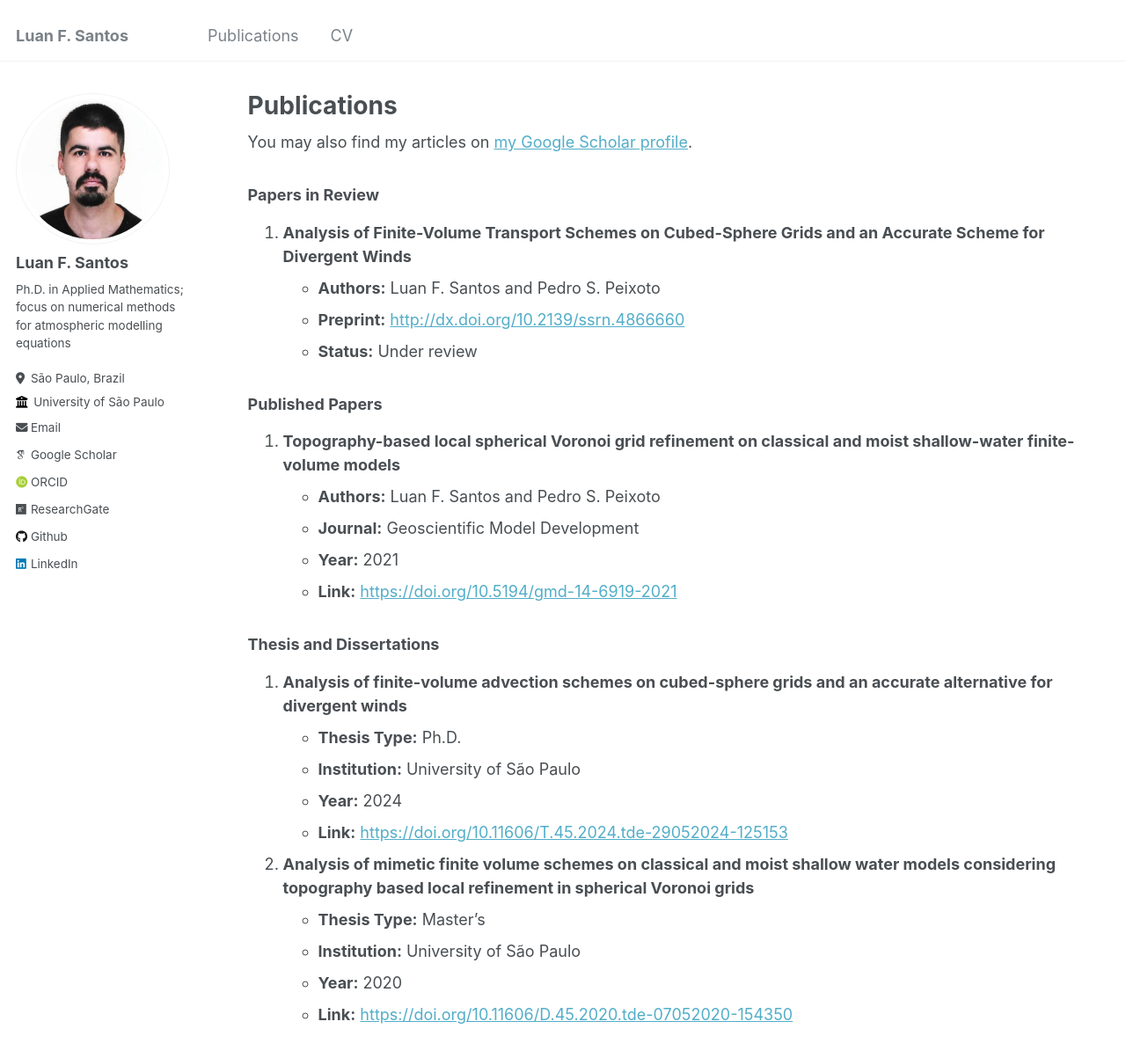
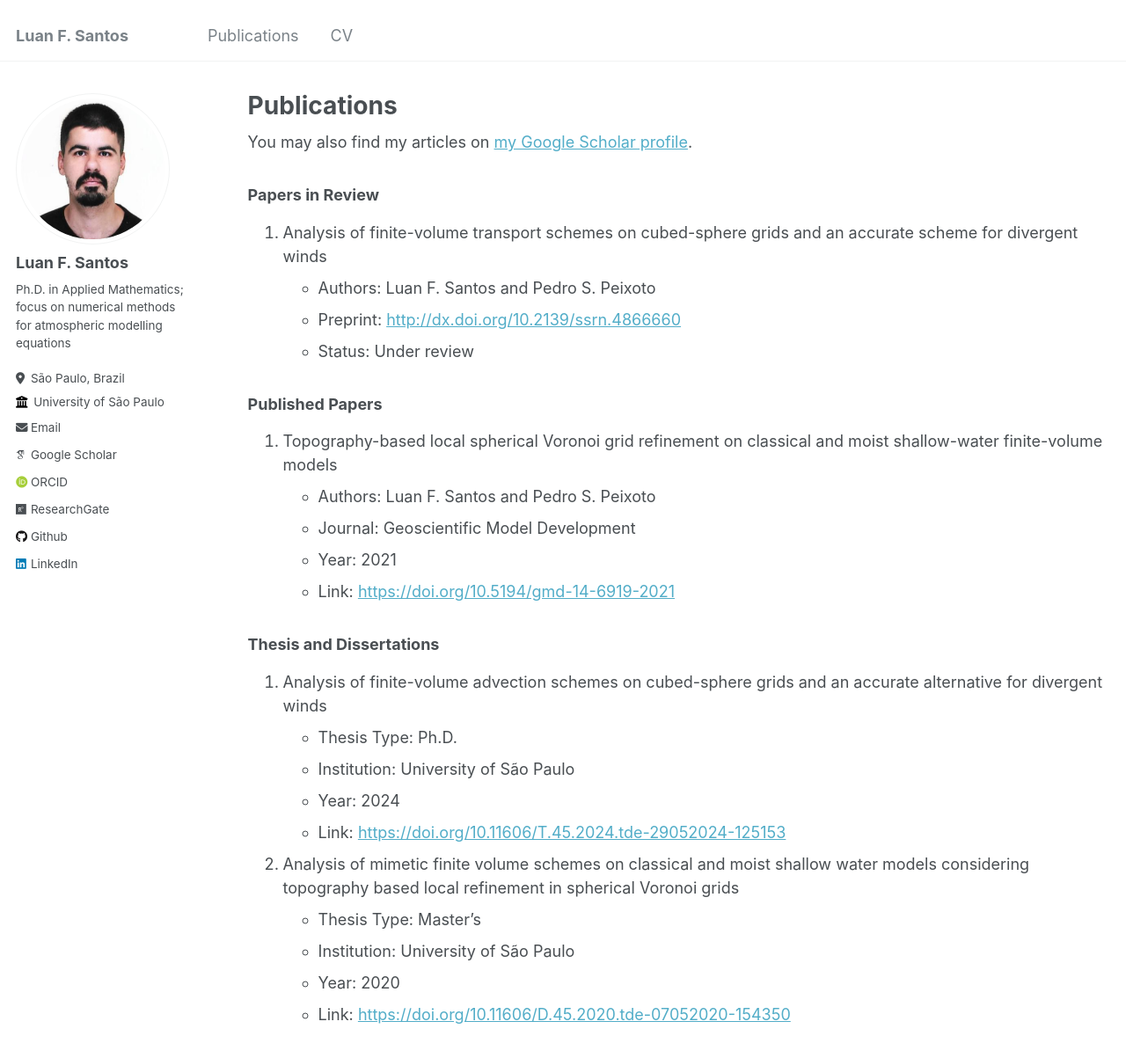
Before and after one commit to luanfs/luanfs.github.io, a Jekyll site: the page built from _pages/publications.md, in a window 1280 px wide and 1400 px high. Shown: the top 1203 px of the window at 88% size. Built offline with Jekyll 4.4.1, drawn with Linux system fonts in a browser that asks for light colours; some web fonts are replaced; some of the changed lines change nothing that is shown.

Commit message:
updated publications

```diff
--- a/_pages/publications.md
+++ b/_pages/publications.md
@@ -10,27 +10,27 @@ author_profile: true
 {% endif %}
 
 ### Papers in Review
-1. **Analysis of Finite-Volume Transport Schemes on Cubed-Sphere Grids and an Accurate Scheme for Divergent Winds**
-   - **Authors:** Luan F. Santos and Pedro S. Peixoto
-   - **Preprint:** [http://dx.doi.org/10.2139/ssrn.4866660](http://dx.doi.org/10.2139/ssrn.4866660)
-   - **Status:** Under review
+1. Analysis of finite-volume transport schemes on cubed-sphere grids and an accurate scheme for divergent winds
+   - Authors: Luan F. Santos and Pedro S. Peixoto
+   - Preprint: [http://dx.doi.org/10.2139/ssrn.4866660](http://dx.doi.org/10.2139/ssrn.4866660)
+   - Status: Under review
 
 ### Published Papers
-1. **Topography-based local spherical Voronoi grid refinement on classical and moist shallow-water finite-volume models**
-   - **Authors:** Luan F. Santos and Pedro S. Peixoto
-   - **Journal:** Geoscientific Model Development
-   - **Year:** 2021
-   - **Link:** [https://doi.org/10.5194/gmd-14-6919-2021](https://doi.org/10.5194/gmd-14-6919-2021)
+1. Topography-based local spherical Voronoi grid refinement on classical and moist shallow-water finite-volume models
+   - Authors: Luan F. Santos and Pedro S. Peixoto
+   - Journal: Geoscientific Model Development
+   - Year: 2021
+   - Link: [https://doi.org/10.5194/gmd-14-6919-2021](https://doi.org/10.5194/gmd-14-6919-2021)
 
 ### Thesis and Dissertations
-1. **Analysis of finite-volume advection schemes on cubed-sphere grids and an accurate alternative for divergent winds**
-   - **Thesis Type:** Ph.D.
-   - **Institution:** University of São Paulo
-   - **Year:** 2024
-   - **Link:** [https://doi.org/10.11606/T.45.2024.tde-29052024-125153](https://doi.org/10.11606/T.45.2024.tde-29052024-125153)
+1. Analysis of finite-volume advection schemes on cubed-sphere grids and an accurate alternative for divergent winds
+   - Thesis Type: Ph.D.
+   - Institution: University of São Paulo
+   - Year: 2024
+   - Link: [https://doi.org/10.11606/T.45.2024.tde-29052024-125153](https://doi.org/10.11606/T.45.2024.tde-29052024-125153)
 
-2. **Analysis of mimetic finite volume schemes on classical and moist shallow water models considering topography based local refinement in spherical Voronoi grids**
-   - **Thesis Type:** Master's
-   - **Institution:** University of São Paulo
-   - **Year:** 2020
-   - **Link:** [https://doi.org/10.11606/D.45.2020.tde-07052020-154350](https://doi.org/10.11606/D.45.2020.tde-07052020-154350)
+2. Analysis of mimetic finite volume schemes on classical and moist shallow water models considering topography based local refinement in spherical Voronoi grids
+   - Thesis Type: Master's
+   - Institution: University of São Paulo
+   - Year: 2020
+   - Link: [https://doi.org/10.11606/D.45.2020.tde-07052020-154350](https://doi.org/10.11606/D.45.2020.tde-07052020-154350)
```
